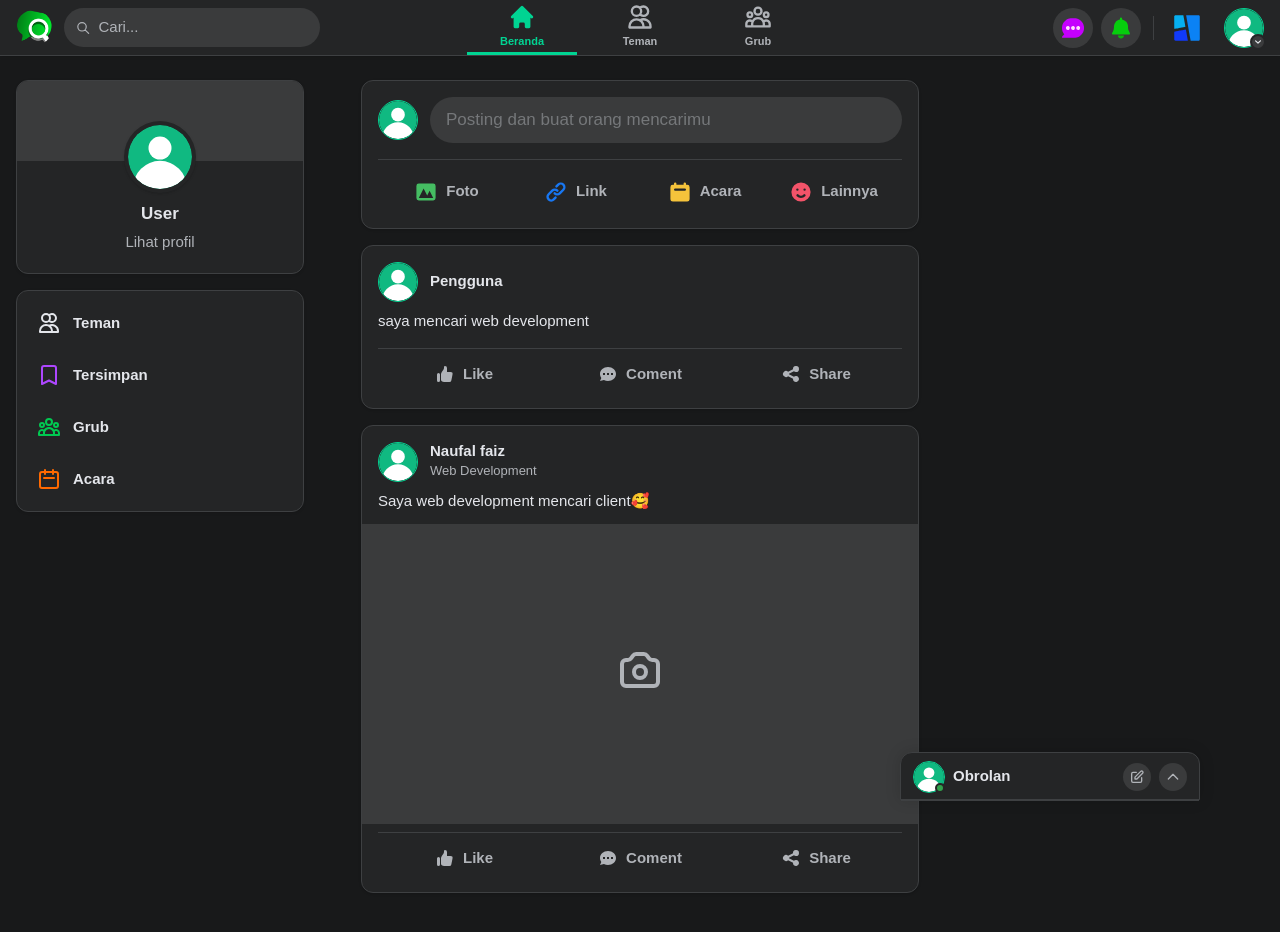
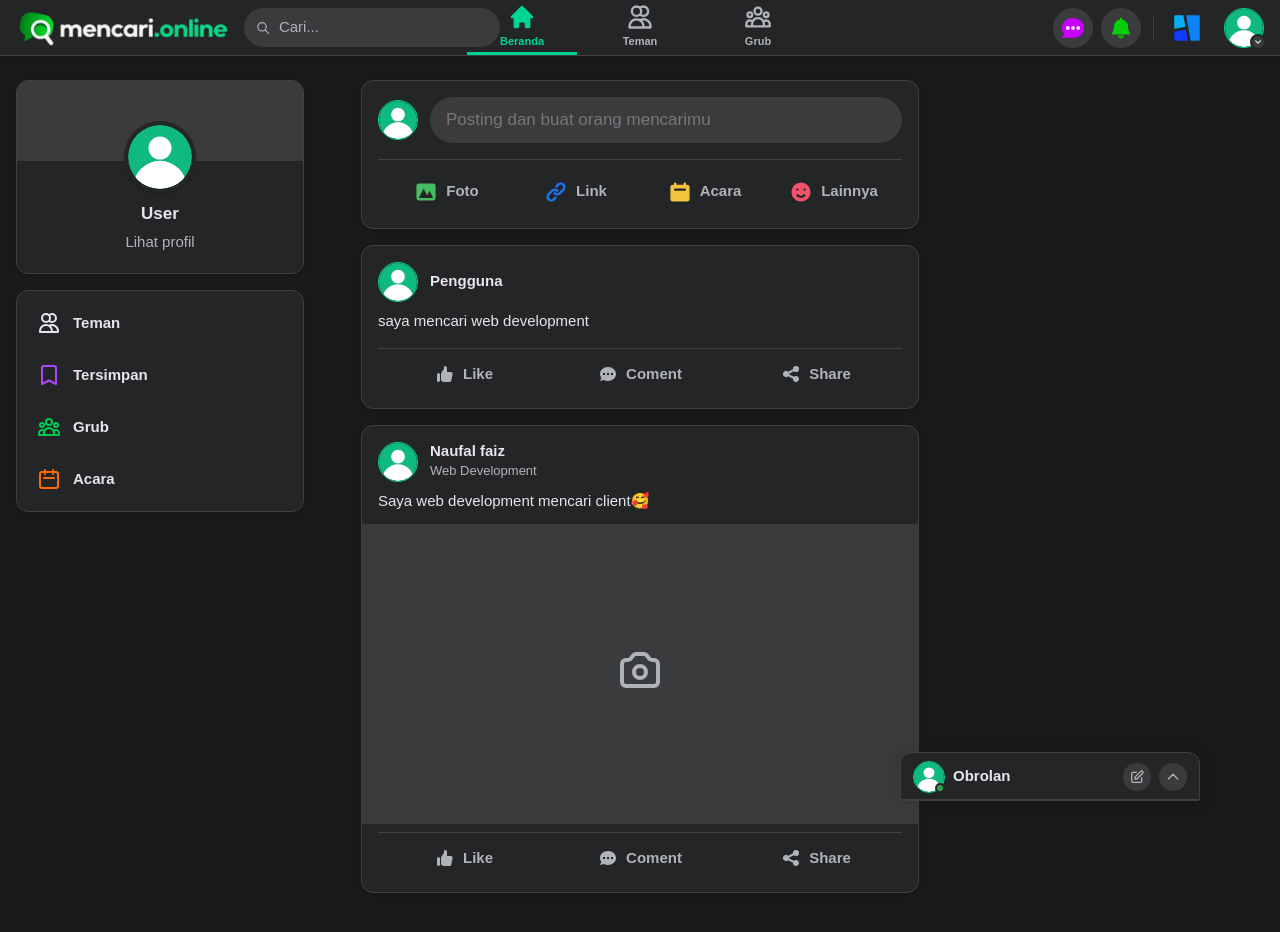
Before and after one commit to PortoTree/mencari, a Next.js app in the folder apps/web/: page /beranda in a window 1280 px wide. Built offline with nearby package versions, Linux system fonts and the light colour scheme.

Commit message:
MENCARI UPDATE 13

```diff
--- a/apps/web/src/app/beranda/page.tsx
+++ b/apps/web/src/app/beranda/page.tsx
@@ -89,7 +89,9 @@ export default function Beranda() {
       <nav className="bg-white dark:bg-[#242526] shadow-sm sticky top-0 z-[100] h-[56px] px-4 flex items-center justify-between border-b border-gray-200 dark:border-[#3E4042]">
         {/* Left: Logo & Search */}
         <div className="flex items-center gap-2">
-          <img src="/logo.png" alt="Logo" className="w-[36px] h-[36px] object-cover rounded-full" />
+          {/* Logo - dark text for light mode, white text for dark mode */}
+          <img src="/logo-horizontal.png" alt="Mencari" className="h-[40px] w-auto object-contain dark:hidden" />
+          <img src="/logo-horizontal2.png" alt="Mencari" className="h-[40px] w-auto object-contain hidden dark:block" />
           <div className="hidden md:flex items-center bg-[#F0F2F5] dark:bg-[#3A3B3C] rounded-full px-3 py-2 w-64 ml-1">
             <svg className="w-4 h-4 text-gray-500 dark:text-[#B0B3B8]" fill="none" stroke="currentColor" viewBox="0 0 24 24">
               <path strokeLinecap="round" strokeLinejoin="round" strokeWidth={2} d="M21 21l-6-6m2-5a7 7 0 11-14 0 7 7 0 0114 0z" />
```
Also changed, not shown: apps/web/public/logo-horizontal.png, apps/web/public/logo-horizontal2.png.
